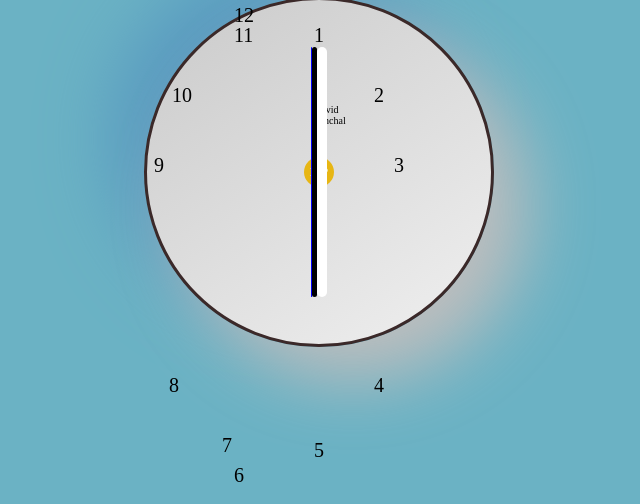
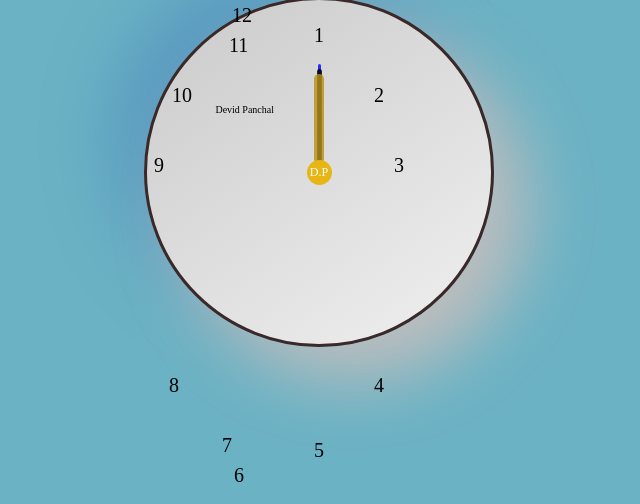
Before and after one commit to devilalpanchal/StopWatch, a plain HTML site: page index.html in a window 1280 px wide. Shown: the part 296-800 px from the top of the page, without its empty margins (366-1006 px from the left). Drawn offline with Linux system fonts and the light colour scheme.

Commit message:
add updated of clock

```diff
--- a/script.js
+++ b/script.js
@@ -162,14 +162,15 @@ start.addEventListener('click',()=>{
      second++
 FirstStick.style.transform = `rotate(${second*6}deg)`
 
-     if (second >= 1) {
+     if (second >= 60) {
        minute++
 MinuteStick.style.transform = `rotate(${minute*6}deg)`
 
        second = 0
      }
-     if (minute >= 2) {
+     if (minute >= 60) {
        hour++
+      //  transform-origin: 20% 40%;
 HourStick.style.transform = `rotate(${hour*30}deg)`
 
        minute = 0
--- a/style.css
+++ b/style.css
@@ -5,6 +5,7 @@
 }
 
 body {
+
     background: rgb(107, 178, 196);
 }
 
@@ -69,39 +70,55 @@ h1 {
     box-shadow: 34px 34px 68px #bebebe,
         -34px -34px 68px #599ac0;
 }
-
-#clockContainer {
-    position: relative;
-    margin: auto;
-    height: 40vw;
-    /*to make the height and width responsive*/
-    width: 40vw;
-    background: url(clock.png) no-repeat;
-    /*setting our background image*/
-    background-size: 100%;
-}
-
-.stick,
+/* .stick,
 .Minute-Stick,
 .Hour-Stick {
+    transform: rotate(27deg);
+} */
+.stick{
+    position: absolute;
     border-radius: 10px;
-    width: 1px;
-    height: 250px;
+    transform-origin: bottom;
+    /* left: 683px; */
+    opacity: 0.8;
+    top: 360px;
+    height: 110px;
+    border-radius: 10px;
+    width: 3px;
     background: blue;
-    /* transform: rotate(27deg); */
+
 }
 
 .Minute-Stick {
+    position: absolute;
+    border-radius: 10px;
+    transform-origin: bottom;
+    /* left: 683px; */
+    opacity: 0.8;
+    top: 365px;
+    height: 100px;
+    border-radius: 10px;
+    width: 5px;
+    background: blue;
     width: 5px;
     background: black;
 
 }
-
 .Hour-Stick {
+    position: absolute;
+    border-radius: 10px;
+    transform-origin: bottom;
+    /* left: 683px; */
+    opacity: 0.8;
+    top: 370px;
+    height: 90px;
+    border-radius: 10px;
     width: 10px;
-    background: white;
+    background: rgb(184, 146, 21);
 
 }
+
+
 
 .main-stick {
     display: flex;
@@ -131,25 +148,24 @@ h1 {
 }
 
 .name {
-    /* word-wrap: wrap; */
-    flex-wrap: nowrap;
     position: absolute;
     height: 200px;
-    width: 20px;
+    /* width: 200px; */
     z-index: 0;
     font-size: 10px;
-    right: 580px;
+    right: 640px;
     top: 400px;
 }
 
 .center {
+    z-index: 1;
     display: flex;
     justify-content: center;
     align-items: center;
     text-align: center;
     font-size: 12px;
-    width: 30px;
-    height: 30px;
+    width: 25px;
+    height: 25px;
     background: rgb(231, 182, 20);
     color: azure;
     border-radius: 50%;
@@ -250,10 +266,10 @@ h1 {
 .eleven {
     position: absolute;
     font-size: 20px;
-    top: 320px;
+    top: 330px;
     width: 20px;
     height: 20px;
-    left: 600px;
+    left: 595px;
 }
 
 .twelve {
@@ -262,7 +278,7 @@ h1 {
     top: 300px;
     width: 20px;
     height: 20px;
-    right: 660px;
+    right: 662px;
 }
 
 
```
